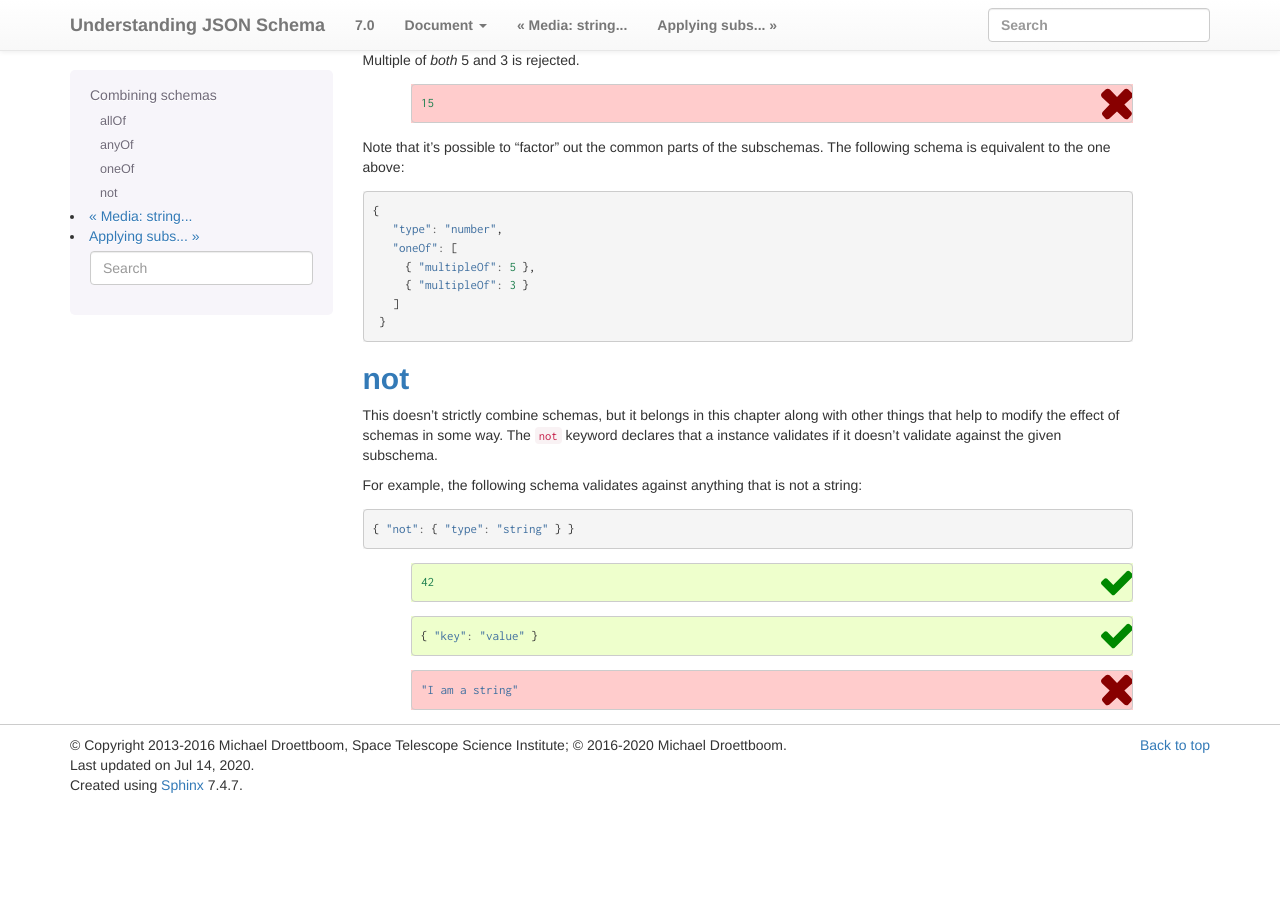
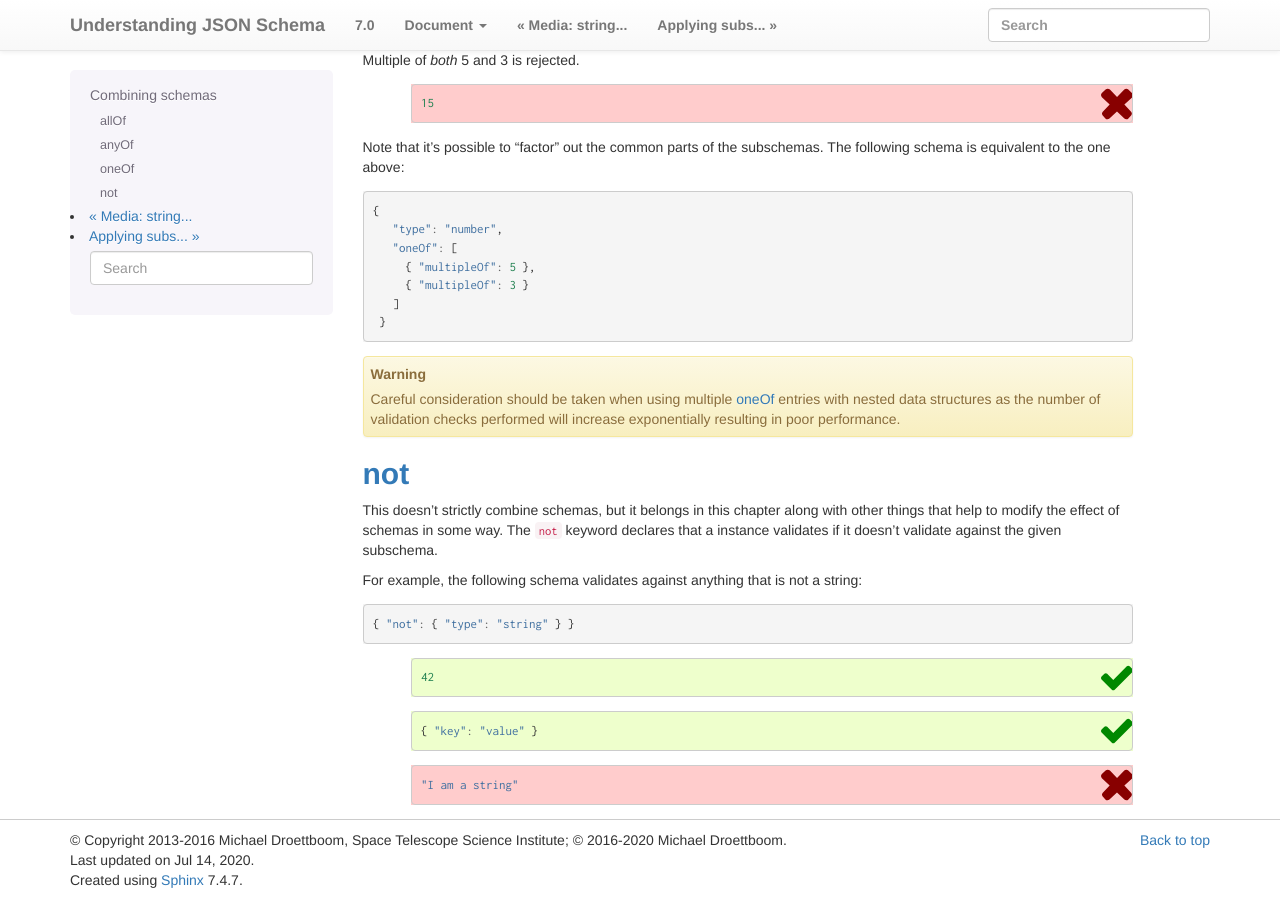
Before and after one commit to json-schema-org/understanding-json-schema, a Sphinx documentation site: the page built from source/reference/combining.rst, in a window 1280 px wide and 900 px high, scrolled down 3814 px. Built offline with Sphinx 7.4.7, drawn with Linux system fonts in a browser that asks for light colours; some web fonts are replaced; before the commit the page ends 4619 px from its top, so only the background shows below that.

Commit message:
Added warning on multiple oneOf entries
Added warning on using multiple `oneOf` entries with nested data structures to prevent severe performance issues.

```diff
--- a/source/reference/combining.rst
+++ b/source/reference/combining.rst
@@ -251,6 +251,9 @@
       ]
     }
 
+.. warning::
+   Careful consideration should be taken when using multiple `oneOf` entries with nested data structures as the number of validation checks performed will increase exponentially resulting in poor performance.
+
 .. index::
    single: not
    single: combining schemas; not
```
